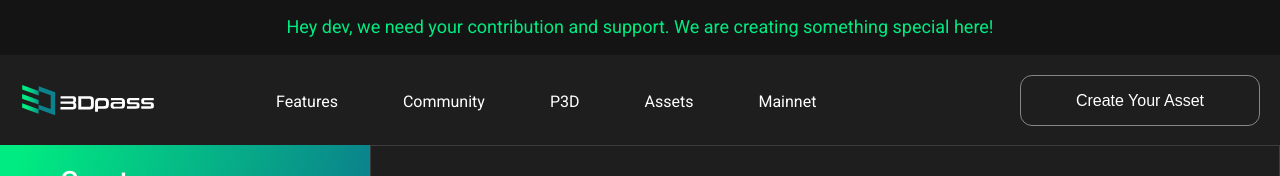
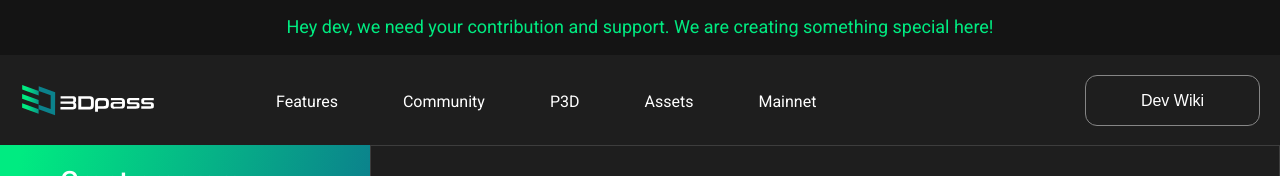
Before and after one commit to 3Dpass/website, a React (Create React App) app: page /grants in a window 1280 px wide. Shown: the top 176 px of the page. Built offline with nearby package versions, Linux system fonts and the light colour scheme; the HTML template or start-up script is replaced by a standard one.

Commit message:
dev-wiki-links

```diff
--- a/src/components/Footer.jsx
+++ b/src/components/Footer.jsx
@@ -138,8 +138,8 @@ const Footer = () => {
             <a href="/mainnet#chain">
             <div className="footer-item">On-chain Identity</div>
             </a>
-            <a href="https://github.com/3Dpass/3DP/wiki">
-              <div className="footer-item">Development Docs</div>
+            <a href="https://deepwiki.com/3Dpass/3DP">
+              <div className="footer-item">Dev Wiki</div>
             </a>
           </div>
         </div>
--- a/src/components/Header.jsx
+++ b/src/components/Header.jsx
@@ -117,7 +117,6 @@ const Header = () => {
               Mainnet
             </div>
           </Link>
-
           <div
             className="hamburger-menu"
             onClick={() => setOpenMenu(!openMenu)}
@@ -198,11 +197,22 @@ const Header = () => {
                 Grant program
               </div>
             </Link>
+            <Link to="https://deepwiki.com/3Dpass/3DP">
+              <div
+                className={
+                  location.indexOf("wiki") > -1
+                    ? "right-menu-nav active"
+                    : "right-menu-nav"
+                }
+              >
+                Dev Wiki
+              </div>
+            </Link>
           </div>
         </div>
         <div className="header-right-navs">
-          <Link to="/assets">
-            <Button type="button" label="Create Your Asset" />
+          <Link to="https://deepwiki.com/3Dpass/3DP">
+            <Button type="button" label="Dev Wiki" />
           </Link>
         </div>
       </div>
```
